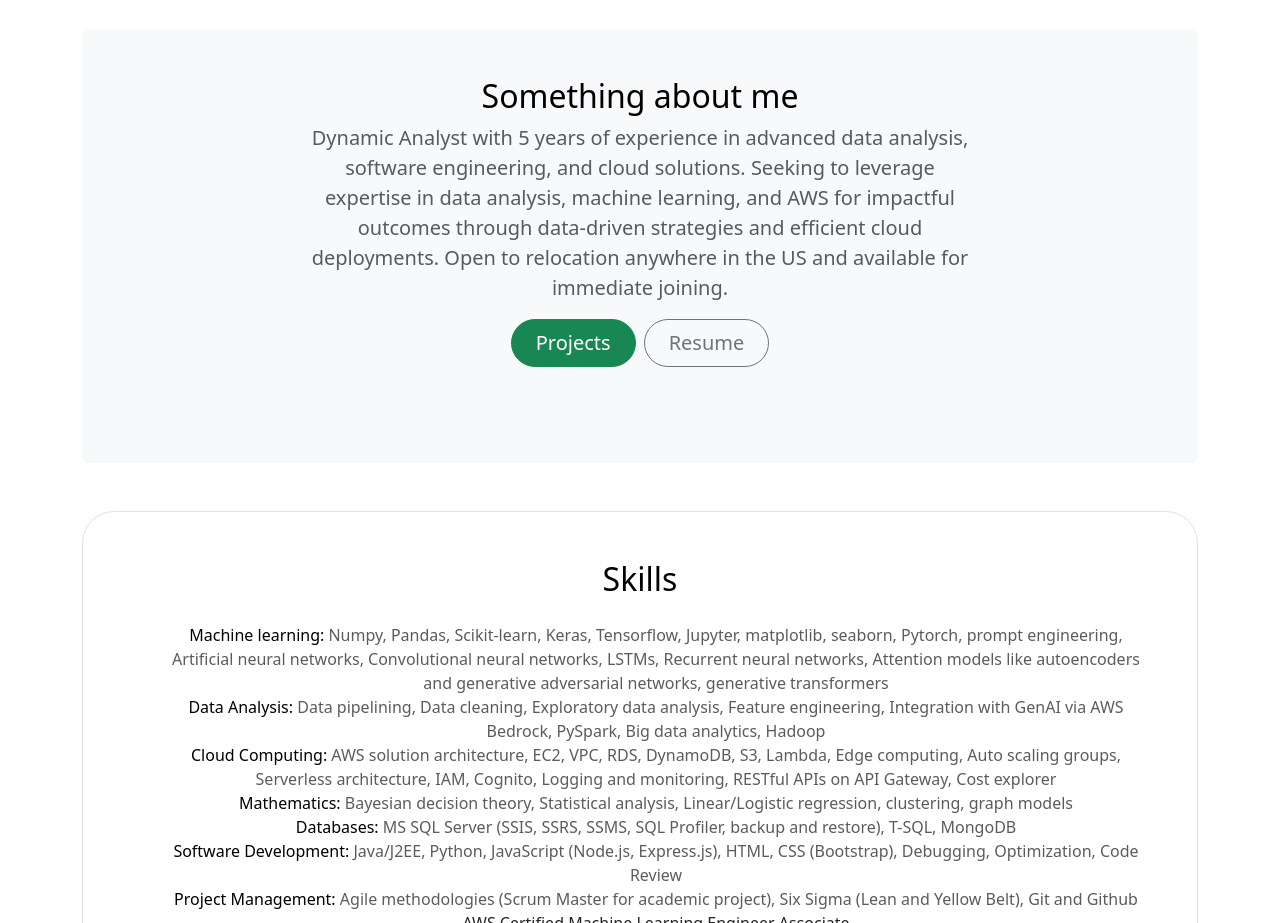
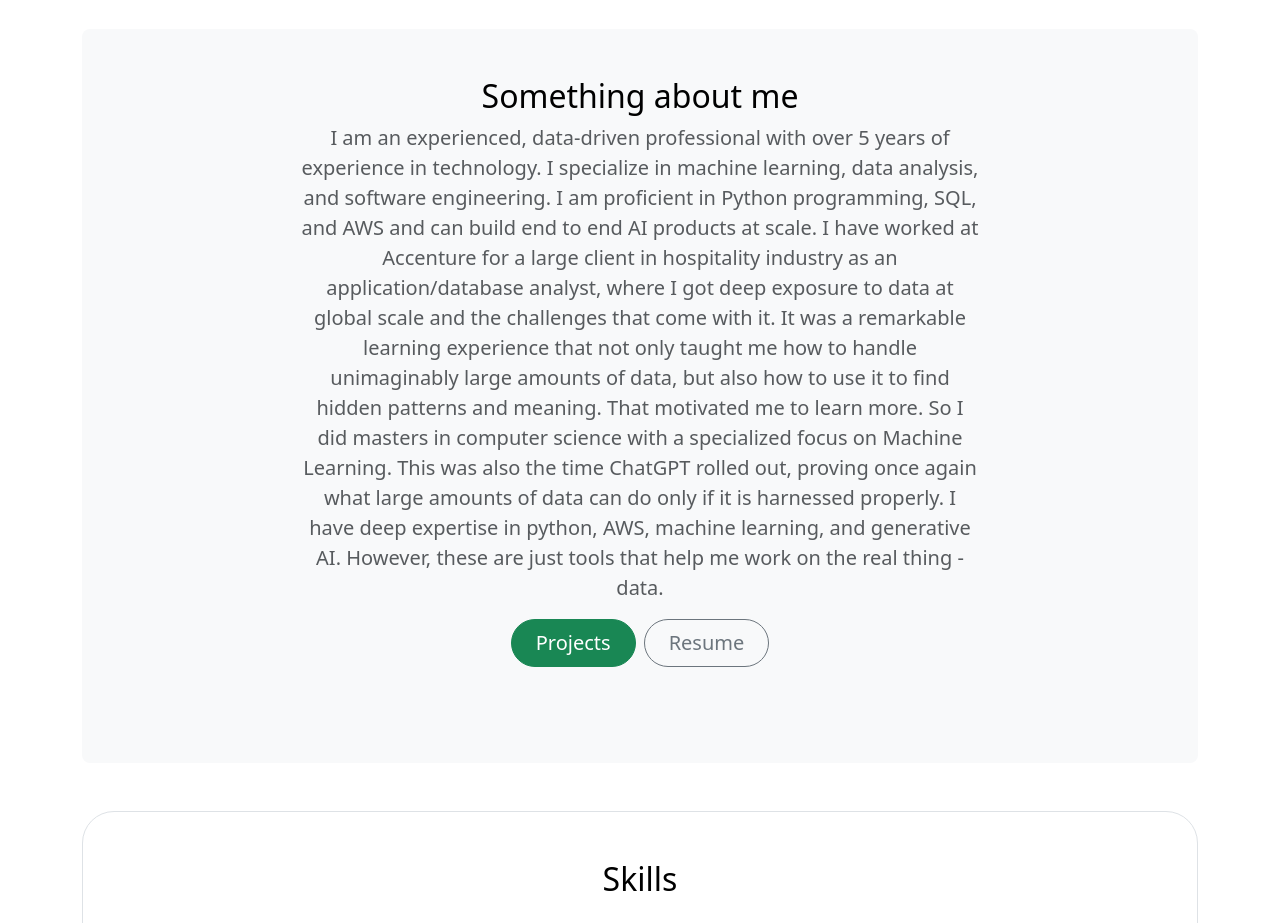
Before and after one commit to atulgupta002/atul-gupta.github.io, a plain HTML site: page index.html in a window 1280 px wide. Shown: the part 780-1703 px from the top of the page. Drawn offline with nearby package versions, Linux system fonts and the light colour scheme.

Commit message:
Update index.html

```diff
--- a/index.html
+++ b/index.html
@@ -48,7 +48,13 @@
         <div class="p-5 text-center bg-body-tertiary rounded-3">
             <h2 class="text-body-emphasis user-select-none">Something about me</h2>
             <p class="col-lg-8 mx-auto fs-5 text-muted user-select-none">
-                Dynamic Analyst with 5 years of experience in advanced data analysis, software engineering, and cloud solutions. Seeking to leverage expertise in data analysis, machine learning, and AWS for impactful outcomes through data-driven strategies and efficient cloud deployments. Open to relocation anywhere in the US and available for immediate joining.
+                I am an experienced, data-driven professional with over 5 years of experience in technology. I specialize in machine learning, data analysis, and software engineering. I am proficient in Python programming, SQL, and AWS and can build end to end AI products at scale.
+
+I have worked at Accenture for a large client in hospitality industry as an application/database analyst, where I got deep exposure to data at global scale and the challenges that come with it. It was a remarkable learning experience that not only taught me how to handle unimaginably large amounts of data, but also how to use it to find hidden patterns and meaning.
+
+That motivated me to learn more. So I did masters in computer science with a specialized focus on Machine Learning. This was also the time ChatGPT rolled out, proving once again what large amounts of data can do only if it is harnessed properly.
+
+I have deep expertise in python, AWS, machine learning, and generative AI. However, these are just tools that help me work on the real thing - data.
             </p>
             <div class="d-inline-flex gap-2 mb-5">
                 <a class="button-projects-main d-inline-flex align-items-center btn btn-success btn-lg px-4 rounded-pill"
```
